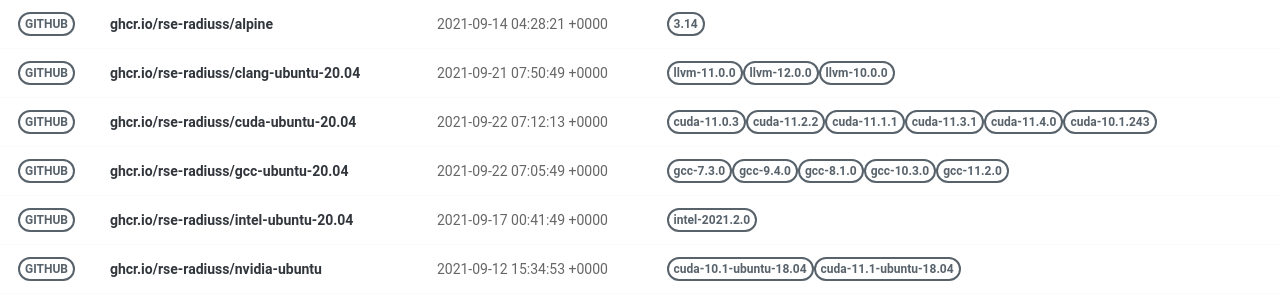
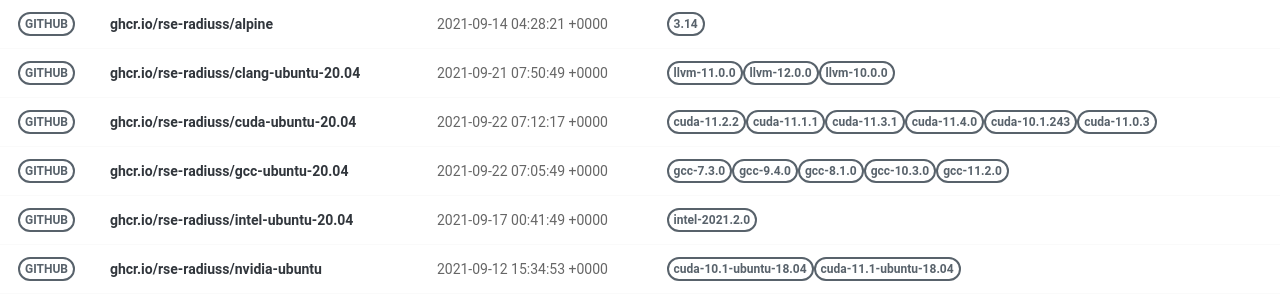
Before and after one commit to rse-ops/docker-images, a Jekyll site: the page built from pages/index.md, in a window 1280 px wide. Shown: the part 130-430 px from the top of the page. Built offline with Jekyll 4.4.1, drawn with Linux system fonts in a browser that asks for light colours; nearby versions of some CDN libraries.

Commit message:
Automated push to update library 2021-09-22

```diff
--- a/_library/ghcr.io-rse-radiuss-cuda-ubuntu-20.04.md
+++ b/_library/ghcr.io-rse-radiuss-cuda-ubuntu-20.04.md
@@ -1,14 +1,11 @@
 ---
 layout: container
 name: ghcr.io/rse-radiuss/cuda-ubuntu-20.04
-updated_at: 2021-09-22 07:12:13.899960
+updated_at: 2021-09-22 07:12:17.819389
 
 
 container_url: https://github.com/orgs/rse-radiuss/packages/container/package/cuda-ubuntu-20.04
 versions:
- - tag: cuda-11.0.3
-   dockerfile: https://github.com/rse-radiuss/docker-images/blob/main/ubuntu/cuda/Dockerfile
-   manifest: https://crane.ggcr.dev/manifest/ghcr.io/rse-radiuss/cuda-ubuntu-20.04:cuda-11.0.3
  - tag: cuda-11.2.2
    dockerfile: https://github.com/rse-radiuss/docker-images/blob/main/ubuntu/cuda/Dockerfile
    manifest: https://crane.ggcr.dev/manifest/ghcr.io/rse-radiuss/cuda-ubuntu-20.04:cuda-11.2.2
```
Also changed, not shown: other parts of _library/ghcr.io-rse-radiuss-cuda-ubuntu-20.04.md (+3 -0 lines).
